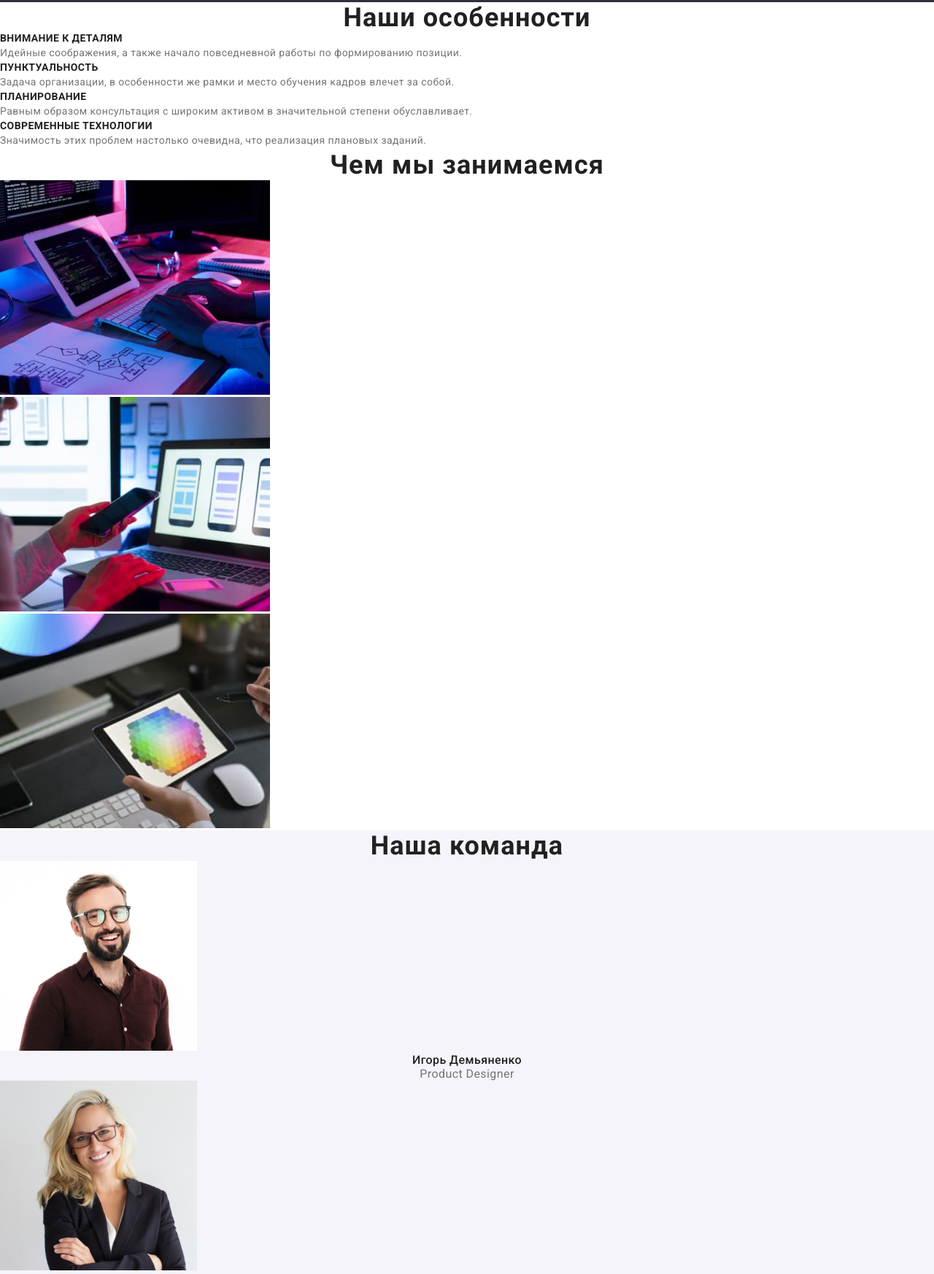
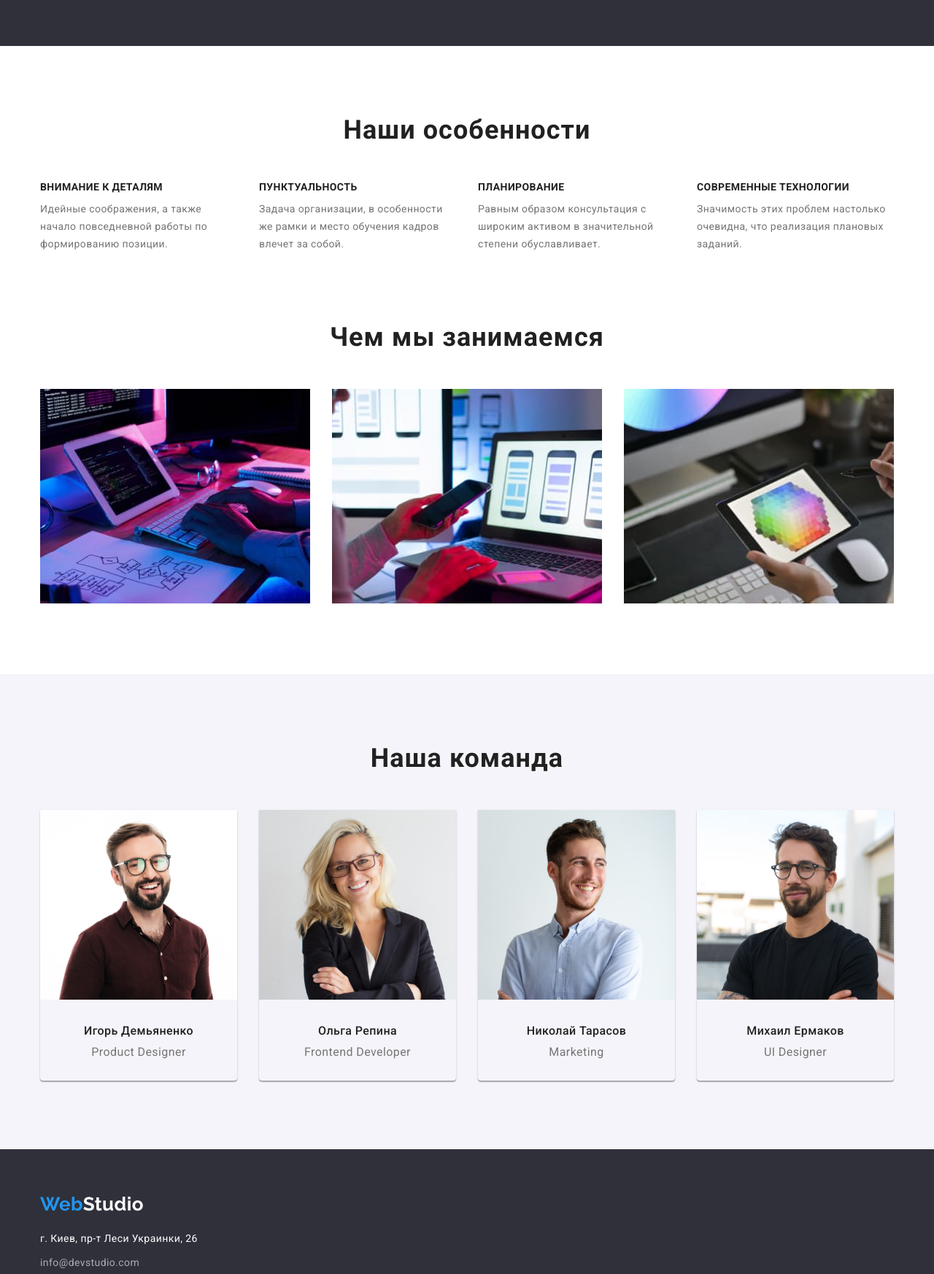
Before and after one commit to roman8301/goit-markup-hw-03, a plain HTML site: page index.html in a window 1280 px wide. Shown: the part 619-2365 px from the top of the page at 73% size. Drawn offline with nearby package versions, Linux system fonts and the light colour scheme.

Commit message:
Changed styles for the last 3 sections

```diff
--- a/css/styles.css
+++ b/css/styles.css
@@ -54,13 +54,15 @@ p {
 }
 
 .section {
-  padding-top: 94px;
-  padding-bottom: 94px;
+  margin-bottom: 94px;
 }
 
 /* HEADER */
 /* logo */
 .site-logo {
+  padding-top: 24px;
+  padding-bottom: 24px;
+
   font-family: 'Raleway', sans-serif;
   font-weight: 700;
   font-size: 26px;
@@ -130,7 +132,6 @@ p {
 }
 
 /* MAIN */
-
 /* hero */
 .hero {
   background-color: var(--bg-color);
@@ -142,7 +143,7 @@ p {
   padding-bottom: 200px;
 }
 
-.hero-title {
+.hero .title {
   margin-bottom: 30px;
 
   font-weight: 900;
@@ -153,10 +154,10 @@ p {
   text-transform: uppercase;
 }
 
-.hero-btn {
+.hero .btn {
   display: block;
   margin: 0 auto;
-  padding: 10px 32px;
+  padding: 10px 30px;
 
   font-weight: 700;
   line-height: 1.88;
@@ -168,7 +169,7 @@ p {
   cursor: pointer;
 }
 
-.hero-btn,
+.hero .btn,
 .filter-btn:hover {
   font-size: 16px;
   text-align: center;
@@ -176,8 +177,15 @@ p {
   color: var(--white-color);
 }
 
-/* features */
+.hero .btn:hover {
+  background-color: var(--btn-hover-color);
+  color: rgba(255, 255, 255, 0.8);
+}
+
+/* our features */
 .section-heading {
+  margin-bottom: 50px;
+
   font-weight: 700;
   font-size: 36px;
   line-height: 1.17;
@@ -185,42 +193,81 @@ p {
   text-align: center;
 }
 
-.features-heading {
+.features-list {
+  display: flex;
+  justify-content: space-between;
+}
+
+.features .item {
+  width: 270px;
+}
+
+.features .heading {
+  margin-bottom: 10px;
+
   font-weight: 700;
   font-size: 14px;
   line-height: 1.14;
+  letter-spacing: 0.42px;
   text-transform: uppercase;
 }
-.features-text {
+
+.features .text {
   line-height: 1.71;
   color: var(--text-color);
 }
 
 /* about */
+.about-list {
+  display: flex;
+  justify-content: space-between;
+}
 
 /* team */
 .team {
+  padding-top: 94px;
+  padding-bottom: 94px;
+
   background-color: var(--bg-color-team);
 }
 
-.team-heading,
-.team-description {
+.team-list {
+  display: flex;
+  justify-content: space-between;
+}
+
+.team .item {
+  width: 270px;
+  border-radius: 0px 0px 4px 4px;
+  box-shadow: 0px 2px 1px 0px rgba(0, 0, 0, 0.2), 0px 1px 1px 0px rgba(0, 0, 0, 0.14),
+    0px 1px 3px 0px rgba(0, 0, 0, 0.12);
+}
+
+.team .img {
+  margin-bottom: 30px;
+}
+
+.team .heading,
+.team .description {
   font-size: 16px;
   line-height: 1.19;
   text-align: center;
 }
 
-.team-heading {
+.team .heading {
+  margin-bottom: 10px;
+
   font-weight: 500;
 }
 
-.team-description {
+.team .description {
   color: var(--text-color);
+  padding-bottom: 30px;
 }
 
 /* FOOTER */
 .footer {
-  padding-top: 60px;
+  padding-top: 50px;
   padding-bottom: 60px;
 
   background-color: var(--bg-color);
@@ -228,8 +275,11 @@ p {
 
 /* logo */
 .site-logo.logo {
-  display: block;
-  margin-bottom: 20px;
+  display: inline-block;
+
+  padding-top: 10px;
+  padding-bottom: 10px;
+  margin-bottom: 10px;
 }
 
 .logo-white {
@@ -249,7 +299,7 @@ p {
 }
 
 .address-link {
-  display: block;
+  display: inline-block;
 
   text-decoration: none;
   color: rgba(255, 255, 255, 0.6);
--- a/index.html
+++ b/index.html
@@ -41,43 +41,49 @@
     <main class="main">
       <!-- Hero -->
       <section class="hero">
-        <div class="container indent">
-          <h1 class="hero-title">эффективные решения для вашего бизнеса</h1>
-          <button class="hero-btn" type="button">Заказать услугу</button>
+        <div class="container section indent">
+          <h1 class="title">
+            эффективные решения <br />
+            для вашего бизнеса
+          </h1>
+          <button class="btn" type="button">Заказать услугу</button>
         </div>
       </section>
       <!-- Our features -->
       <section class="features">
+        <div class="container section">
           <h2 class="section-heading">Наши особенности</h2>
           <ul class="features-list list">
-          <li class="features-item">
-            <h3 class="features-heading">внимание к деталям</h3>
-            <p class="features-text">
+            <li class="item">
+              <h3 class="heading">внимание к деталям</h3>
+              <p class="text">
                 Идейные соображения, а также начало повседневной работы по формированию позиции.
               </p>
             </li>
-          <li class="features-item">
-            <h3 class="features-heading">пунктуальность</h3>
-            <p class="features-text">
+            <li class="item">
+              <h3 class="heading">пунктуальность</h3>
+              <p class="text">
                 Задача организации, в особенности же рамки и место обучения кадров влечет за собой.
               </p>
             </li>
-          <li class="features-item">
-            <h3 class="features-heading">планирование</h3>
-            <p class="features-text">
+            <li class="item">
+              <h3 class="heading">планирование</h3>
+              <p class="text">
                 Равным образом консультация с широким активом в значительной степени обуславливает.
               </p>
             </li>
-          <li class="features-item">
-            <h3 class="features-heading">современные технологии</h3>
-            <p class="features-text">
+            <li class="item">
+              <h3 class="heading">современные технологии</h3>
+              <p class="text">
                 Значимость этих проблем настолько очевидна, что реализация плановых заданий.
               </p>
             </li>
           </ul>
+        </div>
       </section>
       <!-- About -->
       <section class="about">
+        <div class="container section">
           <h2 class="section-heading">Чем мы занимаемся</h2>
           <ul class="about-list list">
             <li class="about-item">
@@ -86,33 +92,35 @@
             <li class="about-item"><img src="./images/about/box_2.jpg" alt="UX" width="370" /></li>
             <li class="about-item"><img src="./images/about/box_3.jpg" alt="UI" width="370" /></li>
           </ul>
+        </div>
       </section>
       <!-- Team -->
       <section class="team">
+        <div class="container">
           <h2 class="section-heading">Наша команда</h2>
           <ul class="team-list list">
-          <li class="team-item">
-            <img src="./images/teams/Ihor.jpg" alt="Игорь" width="270" />
-            <h3 class="team-heading">Игорь Демьяненко</h3>
-            <p class="team-description">Product Designer</p>
+            <li class="item">
+              <img class="img" src="./images/teams/Ihor.jpg" alt="Игорь" width="270" />
+              <h3 class="heading">Игорь Демьяненко</h3>
+              <p class="description">Product Designer</p>
             </li>
-          <li class="team-item">
-            <img src="./images/teams/olga.jpg" alt="Ольга" width="270" />
-            <h3 class="team-heading">Ольга Репина</h3>
-            <p class="team-description">Frontend Developer</p>
+            <li class="item">
+              <img class="img" src="./images/teams/olga.jpg" alt="Ольга" width="270" />
+              <h3 class="heading">Ольга Репина</h3>
+              <p class="description">Frontend Developer</p>
             </li>
-          <li class="team-item">
-            <img src="./images/teams/nikolay.jpg" alt="Николай" width="270" />
-            <h3 class="team-heading">Николай Тарасов</h3>
-            <p class="team-description">Marketing</p>
+            <li class="item">
+              <img class="img" src="./images/teams/nikolay.jpg" alt="Николай" width="270" />
+              <h3 class="heading">Николай Тарасов</h3>
+              <p class="description">Marketing</p>
             </li>
-          <li class="team-item">
-            .
-            <img src="/images/teams/mikhail.jpg" alt="Михаил" width="270" />
-            <h3 class="team-heading">Михаил Ермаков</h3>
-            <p class="team-description">UI Designer</p>
+            <li class="item">
+              <img class="img" src="/images/teams/mikhail.jpg" alt="Михаил" width="270" />
+              <h3 class="heading">Михаил Ермаков</h3>
+              <p class="description">UI Designer</p>
             </li>
           </ul>
+        </div>
       </section>
     </main>
     <!-- FOOTER -->
@@ -124,6 +132,7 @@
           <a class="adress-text address-link" href="mailto:info@devstudio.com"
             >info@devstudio.com</a
           >
+          <br />
           <a class="adress-text address-link" href="tel:+380961111111">+38 096 111 11 11</a>
         </address>
       </div>
```
Also changed, not shown: portfolio.html (+1 -0 lines). Lines whose indentation alone changed are shown as unchanged.
